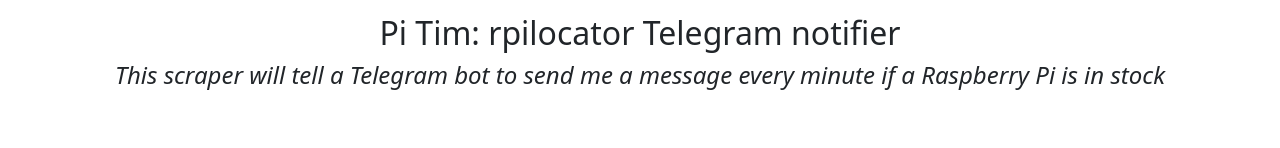
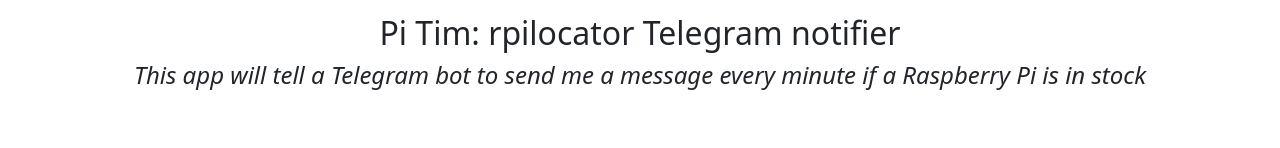
Before and after one commit to cnguye/itspitime, a React (Create React App) app: page / in a window 1280 px wide. Shown: the part 143-291 px from the top of the page. Built offline with nearby package versions, Linux system fonts and the light colour scheme; no server answers.

Commit message:
reworded app description

```diff
--- a/src/App.jsx
+++ b/src/App.jsx
@@ -216,7 +216,7 @@
                 <h1 className="project__title">Pi Tim: rpilocator Telegram notifier</h1>
                 <h3 className="project__description">
                     <i>
-                        This scraper will tell a Telegram bot to send me a message every minute if
+                        This app will tell a Telegram bot to send me a message every minute if
                         a Raspberry Pi is in stock
                     </i>
                 </h3>
```
